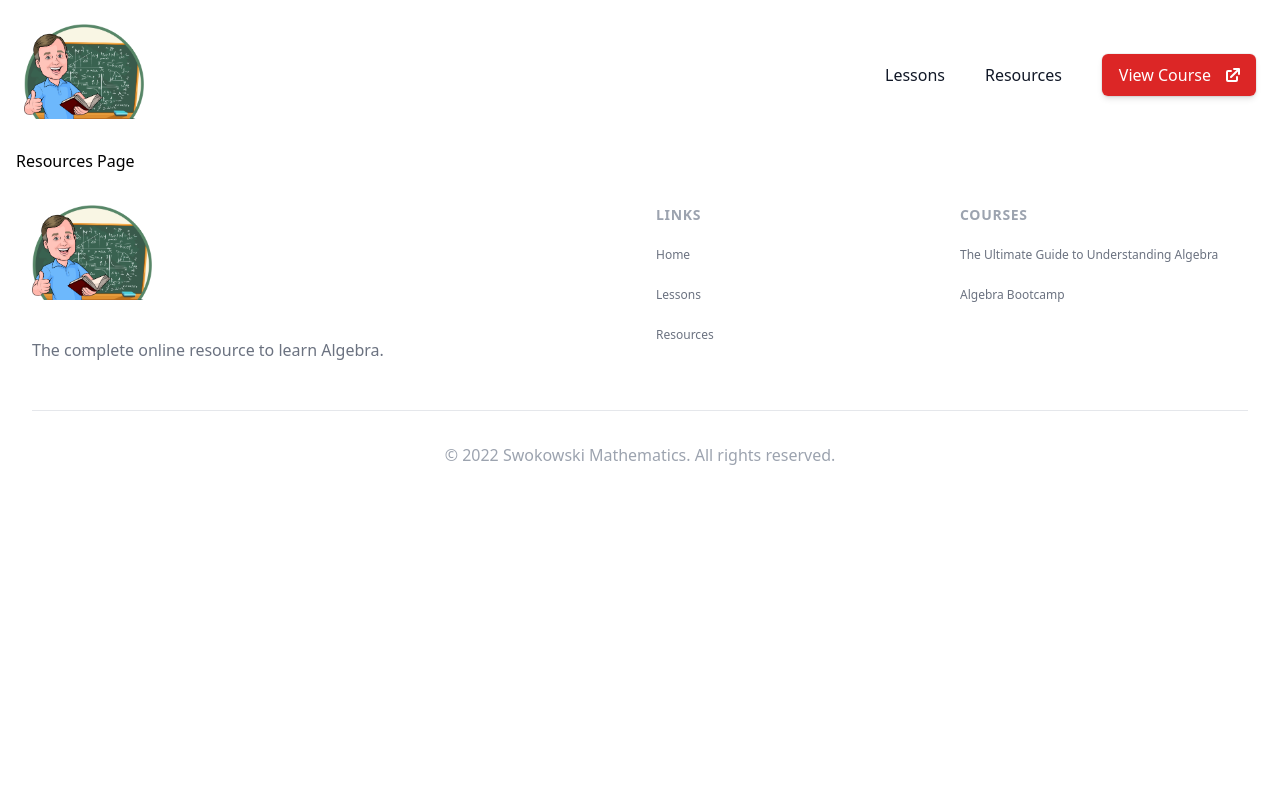
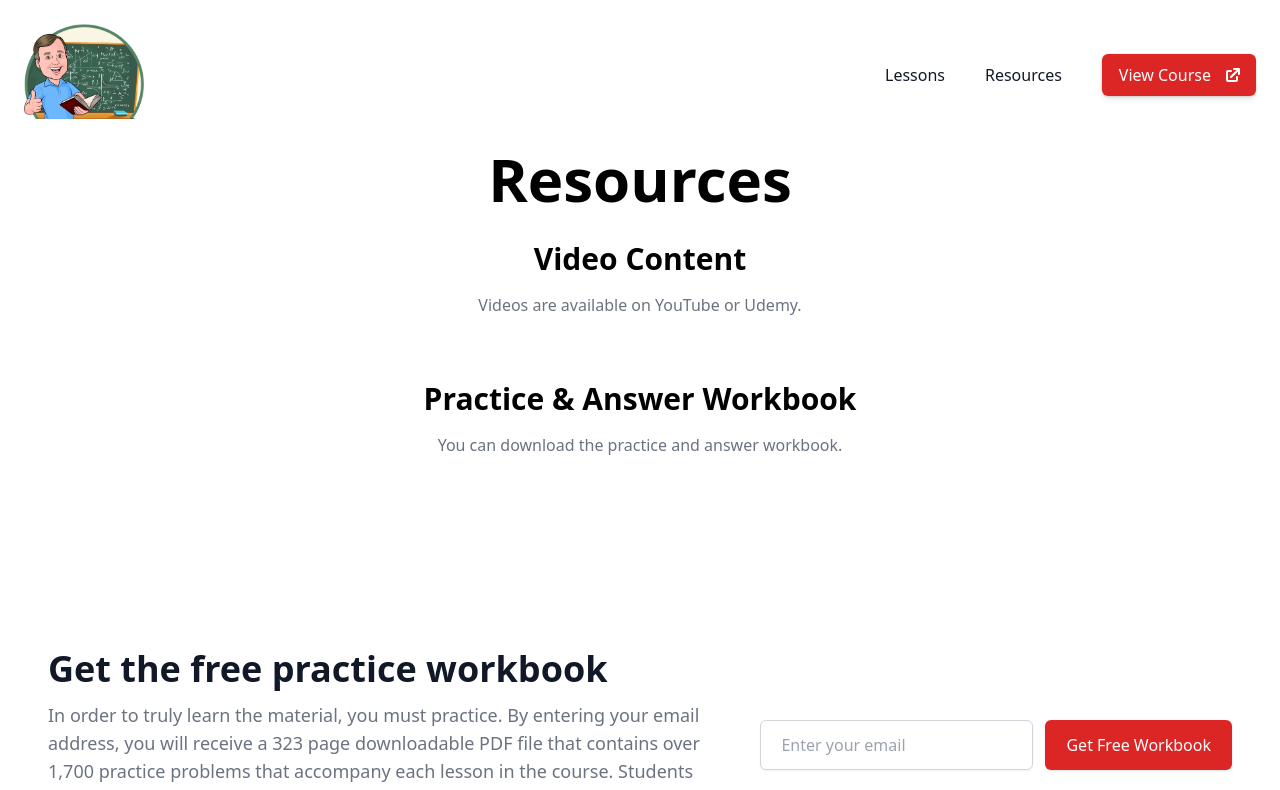
Before and after one commit to tomswokowski/swokowskimathematics, a Next.js app: page /resources in a window 1280 px wide. Shown: the top 790 px of the page. Built offline with nearby package versions, Linux system fonts and the light colour scheme.

Commit message:
Implement Basic Resource Page layout

```diff
--- a/pages/resources.tsx
+++ b/pages/resources.tsx
@@ -1,7 +1,32 @@
+import SubscribeSection from '../components/common/SubscribeSection';
 import { MainLayout } from '../components/layouts/MainLayout';
 
 const Resources = () => {
-  return <h1>Resources Page</h1>;
+  return (
+    <>
+      <h1 className="mb-8 text-center text-6xl font-bold">Resources</h1>
+      <div className="mx-auto max-w-7xl px-4 sm:px-6 lg:px-8">
+        <div className="mx-auto mb-16 max-w-3xl text-center">
+          <h2 className="mb-4 text-3xl font-semibold">Video Content</h2>
+          <p className="text-gray-500">
+            Videos are available on YouTube or Udemy.
+          </p>
+        </div>
+      </div>
+      <div className="mx-auto max-w-7xl px-4 sm:px-6 lg:px-8">
+        <div className="mx-auto mb-16 max-w-3xl text-center">
+          <h2 className="mb-4 text-3xl font-semibold">
+            Practice & Answer Workbook
+          </h2>
+          <p className="text-gray-500">
+            You can download the practice and answer workbook.
+          </p>
+        </div>
+      </div>
+
+      <SubscribeSection />
+    </>
+  );
 };
 
 Resources.layout = MainLayout;
```
